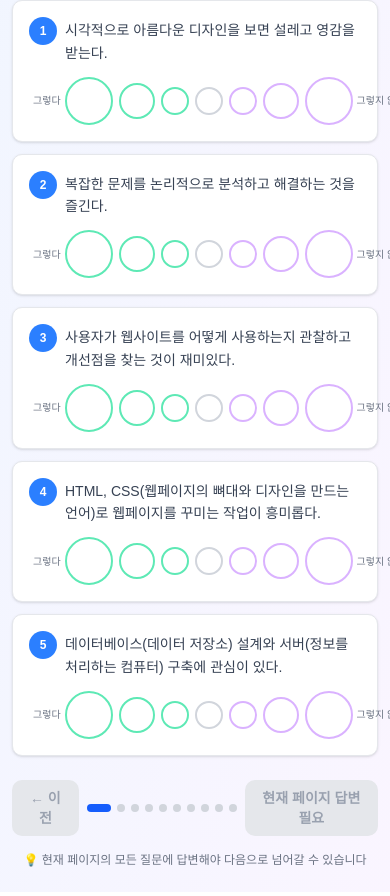
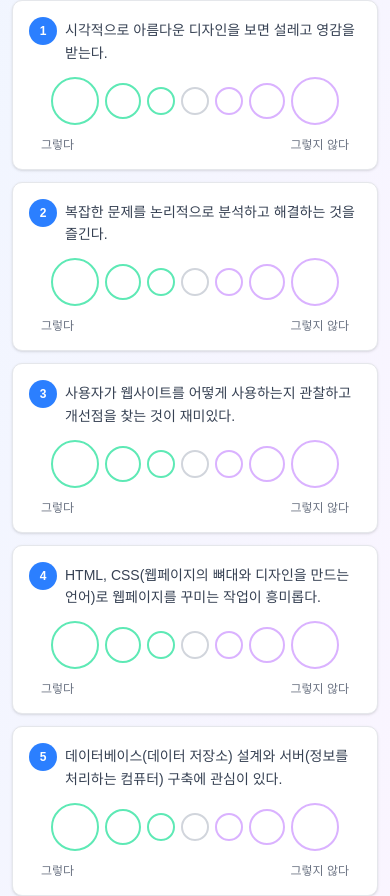
Before and after one commit to SangWon7242/code-path, a Next.js app in the folder frontend/: page / in a window 390 px wide. Shown: the part 939-1835 px from the top of the page. Built offline with nearby package versions, Linux system fonts and the light colour scheme; a web font is replaced by a local one.

Commit message:
모바일 반응형에 맞게 수정

```diff
--- a/frontend/src/app/components/Survey/QuestionSection.tsx
+++ b/frontend/src/app/components/Survey/QuestionSection.tsx
@@ -129,7 +129,7 @@ export default function QuestionSection() {
             onClick={handlePrevious}
             disabled={currentPage === 0}
             className={`
-              px-4 sm:px-6 py-2 sm:py-3 rounded-lg font-semibold transition-all text-sm sm:text-base
+              px-3 sm:px-4 md:px-6 py-2 sm:py-3 rounded-lg font-semibold transition-all text-xs sm:text-sm md:text-base whitespace-nowrap
               ${
                 currentPage === 0
                   ? "bg-gray-200 text-gray-400 cursor-not-allowed"
@@ -167,7 +167,7 @@ export default function QuestionSection() {
               onClick={handleShowResult}
               disabled={!allQuestionsAnswered}
               className={`
-                px-4 sm:px-6 py-2 sm:py-3 rounded-lg font-semibold transition-all text-sm sm:text-base
+                px-2 sm:px-4 md:px-6 py-2 sm:py-3 rounded-lg font-semibold transition-all text-[10px] sm:text-sm md:text-base whitespace-nowrap
                 ${
                   allQuestionsAnswered
                     ? "bg-gradient-to-r from-blue-600 to-purple-600 text-white hover:shadow-lg"
@@ -182,7 +182,7 @@ export default function QuestionSection() {
               onClick={handleNext}
               disabled={!isCurrentPageComplete()}
               className={`
-                px-4 sm:px-6 py-2 sm:py-3 rounded-lg font-semibold transition-all text-sm sm:text-base
+                px-2 sm:px-4 md:px-6 py-2 sm:py-3 rounded-lg font-semibold transition-all text-[10px] sm:text-sm md:text-base whitespace-nowrap
                 ${
                   isCurrentPageComplete()
                     ? "bg-blue-600 text-white hover:bg-blue-700 shadow-md hover:shadow-lg"
--- a/frontend/src/app/components/Survey/components/ScaleRow.tsx
+++ b/frontend/src/app/components/Survey/components/ScaleRow.tsx
@@ -17,11 +17,16 @@ export default function ScaleRow({ value, onChange }: ScaleRowProps) {
   ];
 
   return (
-    <div className="flex items-center justify-between max-w-2xl mx-auto px-1 sm:px-2 md:px-4">
-      <span className="text-[10px] sm:text-xs md:text-sm text-gray-500 mr-1 sm:mr-2 md:mr-4 whitespace-nowrap">
+    <div className="w-full max-w-2xl mx-auto px-2">
+      {/* 모바일: 세로 배치, 태블릿 이상: 가로 배치 */}
+      <div className="flex flex-col md:flex-row md:items-center md:justify-between gap-3 md:gap-0">
+        {/* "그렇다" 레이블 - 모바일에서는 숨김, 태블릿 이상에서만 표시 */}
+        <span className="hidden md:block text-xs md:text-sm text-gray-500 mr-2 md:mr-4 whitespace-nowrap">
           그렇다
         </span>
-      <div className="flex items-center gap-1.5 sm:gap-2 md:gap-3">
+
+        {/* 원형 버튼들 */}
+        <div className="flex items-center justify-center gap-1.5 sm:gap-2 md:gap-3">
           {scales.map((scale) => (
             <ScaleButton
               key={scale.value}
@@ -32,9 +37,18 @@ export default function ScaleRow({ value, onChange }: ScaleRowProps) {
             />
           ))}
         </div>
-      <span className="text-[10px] sm:text-xs md:text-sm text-gray-500 ml-1 sm:ml-2 md:ml-4 whitespace-nowrap">
+
+        {/* "그렇지 않다" 레이블 - 모바일에서는 숨김, 태블릿 이상에서만 표시 */}
+        <span className="hidden md:block text-xs md:text-sm text-gray-500 ml-2 md:ml-4 whitespace-nowrap">
           그렇지 않다
         </span>
+
+        {/* 모바일 전용 레이블 - 원 아래에 표시 */}
+        <div className="flex md:hidden justify-between text-xs text-gray-500 px-1">
+          <span>그렇다</span>
+          <span>그렇지 않다</span>
+        </div>
+      </div>
     </div>
   );
 }
```
Lines whose indentation alone changed are shown as unchanged.
